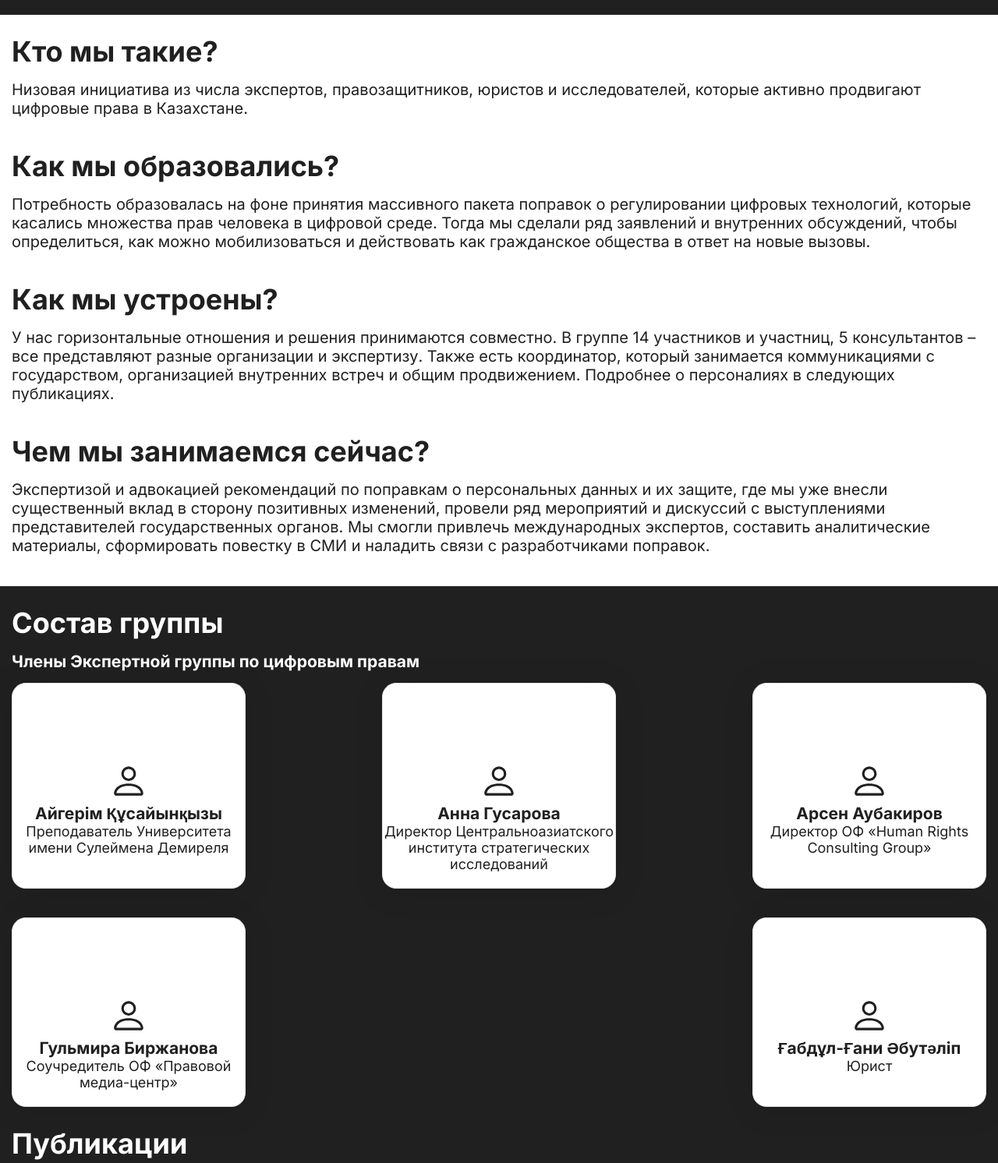
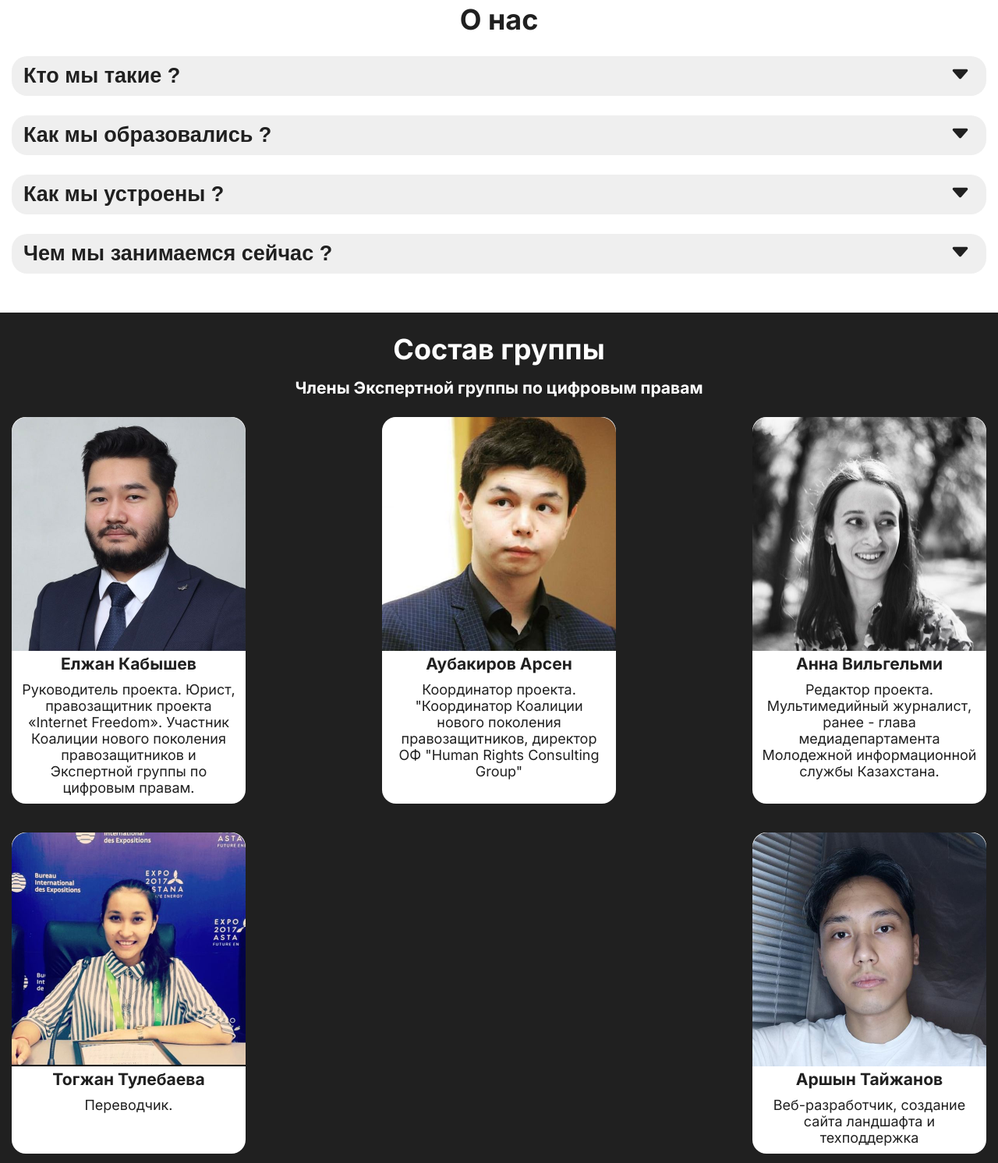
Before and after one commit to soola-sys/Expert-group, a plain HTML site: page index.html in a window 1280 px wide. Shown: the part 673-2165 px from the top of the page at 78% size. Drawn offline with nearby package versions, Linux system fonts and the light colour scheme.

Commit message:
fix : change design

```diff
--- a/index.html
+++ b/index.html
@@ -4,7 +4,7 @@
     <meta charset="UTF-8" />
     <meta http-equiv="X-UA-Compatible" content="IE=edge" />
     <meta name="viewport" content="width=device-width, initial-scale=1.0" />
-    <link rel="stylesheet" href="/Expert-group/css/style.css" />
+    <link rel="stylesheet" href="css/style.css" />
     <link
       rel="stylesheet"
       href="https://cdn.jsdelivr.net/npm/bootstrap-icons@1.6.0/font/bootstrap-icons.css"
@@ -19,16 +19,16 @@
   </head>
   <body>
     <div class="wrapper">
-      <header class="header">
+      <header class="header header-container container">
         <div class="header__inner">
           <div class="header__logos">
-            <a href="" class="header__link">
+            <!-- <a href="" class="header__link">
               <img
                 src="img/logo.png"
                 alt="Digital Rights"
                 width="118"
                 height="118"
-            /></a>
+            /></a> -->
             <a href="" class="header__link">
               <img
                 src="img/logo-drfl.png"
@@ -37,13 +37,26 @@
                 height="47"
             /></a>
           </div>
+          <nav class="header__nav">
+            <ul class="header__list list">
+              <li class="list__item">
+                <a href="" class="list__link"></a>О нас
+              </li>
+              <li class="list__item">
+                <a href="" class="list__link"></a>Состав Группы
+              </li>
+              <li class="list__item">
+                <a href="" class="list__link"></a>Публикации
+              </li>
+            </ul>
+          </nav>
           <div class="header__social social">
             <a href="https://www.instagram.com/dreg_kz/" class="social__link"
               ><object>
                 <svg
                   xmlns="http://www.w3.org/2000/svg"
-                  width="28"
-                  height="28"
+                  width="24"
+                  height="24"
                   fill="white"
                   class="bi bi-instagram"
                   viewBox="0 0 16 16"
@@ -57,8 +70,8 @@
               ><object>
                 <svg
                   xmlns="http://www.w3.org/2000/svg"
-                  width="28"
-                  height="28"
+                  width="24"
+                  height="24"
                   fill="white"
                   class="bi bi-facebook"
                   viewBox="0 0 16 16"
@@ -116,47 +129,71 @@
       <div class="main-question questions">
         <div class="questions__container container">
           <div class="questions__list">
-            <div class="questions__item">
-              <h3 class="questions__title">Кто мы такие?</h3>
-              <p class="questions__answer">
-                Низовая инициатива из числа экспертов, правозащитников, юристов
-                и исследователей, которые активно продвигают цифровые права в
-                Казахстане.
+            <h3 class="questions__title">О нас</h3>
+            <div class="questions__collapse collapse">
+              <div class="collapse__item">
+                <button type="button" class="collapse__drop js-drop">
+                  Кто мы такие ?
+                  <i class="bi bi-caret-down-fill arrow"></i>
+                </button>
+                <div class="collapse__content">
+                  <p class="collapse__text">
+                    Низовая инициатива из числа экспертов, правозащитников,
+                    юристов и исследователей, которые активно продвигают
+                    цифровые права в Казахстане.
                   </p>
                 </div>
-            <div class="questions__item">
-              <h3 class="questions__title">Как мы образовались?</h3>
-              <p class="questions__answer">
+              </div>
+              <div class="collapse__item">
+                <button type="button" class="collapse__drop js-drop">
+                  Как мы образовались ?
+                  <i class="bi bi-caret-down-fill arrow"></i>
+                </button>
+                <div class="collapse__content">
+                  <p class="collapse__text">
                     Потребность образовалась на фоне принятия массивного пакета
-                поправок о регулировании цифровых технологий, которые касались
-                множества прав человека в цифровой среде. Тогда мы сделали ряд
-                заявлений и внутренних обсуждений, чтобы определиться, как можно
-                мобилизоваться и действовать как гражданское общества в ответ на
-                новые вызовы.
+                    поправок о регулировании цифровых технологий, которые
+                    касались множества прав человека в цифровой среде. Тогда мы
+                    сделали ряд заявлений и внутренних обсуждений, чтобы
+                    определиться, как можно мобилизоваться и действовать как
+                    гражданское общества в ответ на новые вызовы.
                   </p>
                 </div>
-            <div class="questions__item">
-              <h3 class="questions__title">Как мы устроены?</h3>
-              <p class="questions__answer">
-                У нас горизонтальные отношения и решения принимаются совместно.
-                В группе 14 участников и участниц, 5 консультантов – все
-                представляют разные организации и экспертизу. Также есть
-                координатор, который занимается коммуникациями с государством,
-                организацией внутренних встреч и общим продвижением. Подробнее о
-                персоналиях в следующих публикациях.
+              </div>
+              <div class="collapse__item">
+                <button type="button" class="collapse__drop js-drop">
+                  Как мы устроены ?
+                  <i class="bi bi-caret-down-fill arrow"></i>
+                </button>
+                <div class="collapse__content">
+                  <p class="collapse__text">
+                    У нас горизонтальные отношения и решения принимаются
+                    совместно. В группе 14 участников и участниц, 5
+                    консультантов – все представляют разные организации и
+                    экспертизу. Также есть координатор, который занимается
+                    коммуникациями с государством, организацией внутренних
+                    встреч и общим продвижением. Подробнее о персоналиях в
+                    следующих публикациях.
                   </p>
                 </div>
-            <div class="questions__item">
-              <h3 class="questions__title">Чем мы занимаемся сейчас?</h3>
-              <p class="questions__answer">
+              </div>
+              <div class="collapse__item">
+                <button type="button" class="collapse__drop js-drop">
+                  Чем мы занимаемся сейчас ?
+                  <i class="bi bi-caret-down-fill arrow"></i>
+                </button>
+                <div class="collapse__content">
+                  <p class="collapse__text">
                     Экспертизой и адвокацией рекомендаций по поправкам о
-                персональных данных и их защите, где мы уже внесли существенный
-                вклад в сторону позитивных изменений, провели ряд мероприятий и
-                дискуссий с выступлениями представителей государственных
-                органов. Мы смогли привлечь международных экспертов, составить
-                аналитические материалы, сформировать повестку в СМИ и наладить
-                связи с разработчиками поправок.
+                    персональных данных и их защите, где мы уже внесли
+                    существенный вклад в сторону позитивных изменений, провели
+                    ряд мероприятий и дискуссий с выступлениями представителей
+                    государственных органов. Мы смогли привлечь международных
+                    экспертов, составить аналитические материалы, сформировать
+                    повестку в СМИ и наладить связи с разработчиками поправок.
                   </p>
+                </div>
+              </div>
             </div>
           </div>
         </div>
@@ -168,91 +205,81 @@
         </h3>
         <div class="section-members__stuff stuff">
           <div class="stuff__item">
-            <svg
-              xmlns="http://www.w3.org/2000/svg"
-              width="50"
-              height="50"
-              fill="currentColor"
-              class="bi bi-person"
-              viewBox="0 0 16 16"
-            >
-              <path
-                d="M8 8a3 3 0 1 0 0-6 3 3 0 0 0 0 6zm2-3a2 2 0 1 1-4 0 2 2 0 0 1 4 0zm4 8c0 1-1 1-1 1H3s-1 0-1-1 1-4 6-4 6 3 6 4zm-1-.004c-.001-.246-.154-.986-.832-1.664C11.516 10.68 10.289 10 8 10c-2.29 0-3.516.68-4.168 1.332-.678.678-.83 1.418-.832 1.664h10z"
+            <div class="stuff__card">
+              <img
+                src="img/person1.jpeg"
+                alt="Елжан Кабышев"
+                width="300"
+                height="300"
+                class="stuff__img"
               />
-            </svg>
-            <h3 class="stuff__name">Айгерім Құсайынқызы</h3>
+              <h3 class="stuff__name">Елжан Кабышев</h3>
               <p class="stuff__detail">
-              Преподаватель Университета имени Сулеймена Демиреля
+                Руководитель проекта. Юрист, правозащитник проекта «Internet
+                Freedom». Участник Коалиции нового поколения правозащитников и
+                Экспертной группы по цифровым правам.
               </p>
             </div>
+          </div>
           <div class="stuff__item">
-            <svg
-              xmlns="http://www.w3.org/2000/svg"
-              width="50"
-              height="50"
-              fill="currentColor"
-              class="bi bi-person"
-              viewBox="0 0 16 16"
-            >
-              <path
-                d="M8 8a3 3 0 1 0 0-6 3 3 0 0 0 0 6zm2-3a2 2 0 1 1-4 0 2 2 0 0 1 4 0zm4 8c0 1-1 1-1 1H3s-1 0-1-1 1-4 6-4 6 3 6 4zm-1-.004c-.001-.246-.154-.986-.832-1.664C11.516 10.68 10.289 10 8 10c-2.29 0-3.516.68-4.168 1.332-.678.678-.83 1.418-.832 1.664h10z"
+            <div class="stuff__card">
+              <img
+                src="img/person2.jpg"
+                alt="Аубакиров Арсен"
+                width="300"
+                height="300"
+                class="stuff__img"
               />
-            </svg>
-            <h3 class="stuff__name">Анна Гусарова</h3>
+              <h3 class="stuff__name">Аубакиров Арсен</h3>
               <p class="stuff__detail">
-              Директор Центральноазиатского института стратегических
-              исследований
+                Координатор проекта. "Координатор Коалиции нового поколения
+                правозащитников, директор ОФ "Human Rights Consulting Group"
               </p>
             </div>
+          </div>
           <div class="stuff__item">
-            <svg
-              xmlns="http://www.w3.org/2000/svg"
-              width="50"
-              height="50"
-              fill="currentColor"
-              class="bi bi-person"
-              viewBox="0 0 16 16"
-            >
-              <path
-                d="M8 8a3 3 0 1 0 0-6 3 3 0 0 0 0 6zm2-3a2 2 0 1 1-4 0 2 2 0 0 1 4 0zm4 8c0 1-1 1-1 1H3s-1 0-1-1 1-4 6-4 6 3 6 4zm-1-.004c-.001-.246-.154-.986-.832-1.664C11.516 10.68 10.289 10 8 10c-2.29 0-3.516.68-4.168 1.332-.678.678-.83 1.418-.832 1.664h10z"
+            <div class="stuff__card">
+              <img
+                src="img/person3.jpg"
+                alt="Aнна Вильгельми"
+                width="300"
+                height="300"
+                class="stuff__img"
               />
-            </svg>
-            <h3 class="stuff__name">Арсен Аубакиров</h3>
+              <h3 class="stuff__name">Aнна Вильгельми</h3>
               <p class="stuff__detail">
-              Директор ОФ «Human Rights Consulting Group»
+                Редактор проекта. Мультимедийный журналист, ранее - глава
+                медиадепартамента Молодежной информационной службы Казахстана.
               </p>
             </div>
-          <div class="stuff__item">
-            <svg
-              xmlns="http://www.w3.org/2000/svg"
-              width="50"
-              height="50"
-              fill="currentColor"
-              class="bi bi-person"
-              viewBox="0 0 16 16"
-            >
-              <path
-                d="M8 8a3 3 0 1 0 0-6 3 3 0 0 0 0 6zm2-3a2 2 0 1 1-4 0 2 2 0 0 1 4 0zm4 8c0 1-1 1-1 1H3s-1 0-1-1 1-4 6-4 6 3 6 4zm-1-.004c-.001-.246-.154-.986-.832-1.664C11.516 10.68 10.289 10 8 10c-2.29 0-3.516.68-4.168 1.332-.678.678-.83 1.418-.832 1.664h10z"
-              />
-            </svg>
-            <h3 class="stuff__name">Гульмира Биржанова</h3>
-            <p class="stuff__detail">Соучредитель ОФ «Правовой медиа-центр»</p>
           </div>
           <div class="stuff__item">
-            <svg
-              xmlns="http://www.w3.org/2000/svg"
-              width="50"
-              height="50"
-              fill="currentColor"
-              class="bi bi-person"
-              viewBox="0 0 16 16"
-            >
-              <path
-                d="M8 8a3 3 0 1 0 0-6 3 3 0 0 0 0 6zm2-3a2 2 0 1 1-4 0 2 2 0 0 1 4 0zm4 8c0 1-1 1-1 1H3s-1 0-1-1 1-4 6-4 6 3 6 4zm-1-.004c-.001-.246-.154-.986-.832-1.664C11.516 10.68 10.289 10 8 10c-2.29 0-3.516.68-4.168 1.332-.678.678-.83 1.418-.832 1.664h10z"
+            <div class="stuff__card">
+              <img
+                src="img/person4.jpg"
+                alt="Тогжан Тулебаева"
+                width="300"
+                height="300"
+                class="stuff__img"
               />
-            </svg>
-            <h3 class="stuff__name">Ғабдұл-Ғани Әбутәліп</h3>
-            <p class="stuff__detail">Юрист</p>
+              <h3 class="stuff__name">Тогжан Тулебаева</h3>
+              <p class="stuff__detail">Переводчик.</p>
+            </div>
+          </div>
+          <div class="stuff__item">
+            <div class="stuff__card">
+              <img
+                src="img/person5.png"
+                alt="Аршын Тайжанов"
+                width="300"
+                height="300"
+                class="stuff__img"
+              />
+              <h3 class="stuff__name">Аршын Тайжанов</h3>
+              <p class="stuff__detail">
+                Веб-разработчик, создание сайта ландшафта и техподдержка
+              </p>
+            </div>
           </div>
         </div>
       </section>
@@ -293,7 +320,12 @@
       </div>
       <footer class="footer footer-container container">
         <div class="footer__inner">
-          <div class="footer__title">Menu</div>
+          <div class="footer__logo">
+            <img src="img/logo.png" alt="Logo" />
+          </div>
+          <div class="footer__title">
+            <p>Menu</p>
+          </div>
           <ul class="footer__list list">
             <li class="list__item">
               <a href="#" class="list__link"> </a>Кто мы такие?
--- a/scss/blocks/footer.scss
+++ b/scss/blocks/footer.scss
@@ -9,6 +9,9 @@
   }
   &__inner {
     padding-bottom: 25px;
+    display: flex;
+    align-items: center;
+    justify-content: space-between;
   }
 }
 .list {
--- a/scss/blocks/header.scss
+++ b/scss/blocks/header.scss
@@ -1,20 +1,22 @@
 @import "../vars.scss";
 
 .header {
-  position: sticky;
-  top: 0;
   background-color: $dark;
-  z-index: 100;
   &__inner {
     display: flex;
     align-items: center;
     justify-content: space-between;
-    padding: 0 20px 0 0;
+    padding: 20px 20px 20px 0;
   }
-  &__logos {
+  &__list {
     display: flex;
-    align-items: center;
-    justify-content: space-between;
+  }
+}
+.list {
+  &__item {
+    &:not(last-child) {
+      margin-right: 25px;
+    }
   }
 }
 .social {
--- a/scss/blocks/main.scss
+++ b/scss/blocks/main.scss
@@ -8,8 +8,8 @@
     margin: 0 0 50px 0;
   }
   &__button {
-    width: 100%;
-    height: 60px;
+    width: 80%;
+    height: 50px;
     font-weight: 500;
     margin: 25px 0 25px 0;
     padding: 8px 10px;
@@ -32,7 +32,7 @@
   &__main-image {
     position: relative;
     width: 545px;
-    height: 500px;
+    height: 450px;
     border-radius: 20px;
     background: rgba(0, 0, 0, 0);
     transform: rotate(-30deg) skew(25deg) scale(0.8);
@@ -49,7 +49,7 @@
     font-weight: 700;
   }
   &__info {
-    max-width: 350px;
+    max-width: 400px;
   }
   &__item {
     list-style-type: none;
@@ -79,30 +79,50 @@
   color: $dark;
 }
 .questions {
-  &__list {
-    padding-top: 25px;
+  padding: 25px 0;
+  &__title {
+    font-size: 2em;
+    text-align: center;
   }
+}
+.collapse {
+  &__item {
+    margin: 25px 0 25px 0;
+  }
+  &__content {
+    padding: 15px;
+    display: none;
+    overflow: hidden;
+  }
+  &__text {
+    color: $dark;
+    font-size: 20px;
+  }
+  &__drop {
+    position: relative;
+    cursor: pointer;
+    padding: 10px 15px;
+    border-radius: 20px;
+    color: $dark;
+    width: 100%;
+    border: none;
+    text-align: left;
+    outline: none;
+    font-size: 1.5em;
+    font-weight: 700;
+  }
+}
+.arrow {
+  position: absolute;
+  right: 20px;
+}
+.section-members {
+  padding: 0 0 25px 0;
+  text-align: center;
   &__title {
     font-size: 2em;
     font-weight: 700;
-    &:not(last-child) {
-      margin: 0 0 15px 0;
-    }
-  }
-  &__answer {
-    font-size: 20px;
-  }
-  &__item {
-    &:not(last-child) {
-      margin-bottom: 40px;
-    }
-  }
-}
-.section-members {
-  padding: 0 0 25px 0;
-  &__title {
-    font-size: 2em;
-    font-weight: 700;
+    padding: 25px 0 0 0;
   }
   &__subtitle {
     margin: 15px 0 15px 0;
@@ -112,30 +132,26 @@
     gap: 37px;
     flex-wrap: wrap;
     justify-content: space-between;
+    margin: 25px 0 25px 0;
   }
 }
 .stuff {
   &__item {
     background: $fff-white;
     color: $dark;
-    border: 1px solid #e9e9e9;
-    box-shadow: 0px 4px 40px rgba(0, 0, 0, 0.1);
     border-radius: 18px;
     max-width: 300px;
     text-align: center;
-    padding-top: 100px;
     width: 100%;
-    &:hover,
-    :focus {
-      background: $dark;
-      color: $fff-white;
-      transition: all 0.4s ease-out;
-      border: 1px solid #cccccc;
-      box-shadow: 0px 4px 8px rgba(38, 38, 38, 0.2);
-    }
   }
   &__detail {
-    padding: 0 0 20px;
+    padding: 10px 12px;
+  }
+  &__card img {
+    border-radius: 20px 20px 0px 0px;
+  }
+  &__img {
+    object-fit: cover;
   }
 }
 .publications {
@@ -144,6 +160,7 @@
     align-items: center;
     justify-content: space-between;
     margin: 15px 0 15px 0;
+    text-align: center;
   }
   &__title {
     font-size: 2em;
@@ -156,6 +173,9 @@
   }
   &__image {
     margin-right: 25px;
+  }
+  &__image img {
+    border-radius: 20px;
   }
   &__authors span {
     margin: 0 5px 0 0;
--- a/scss/style.scss
+++ b/scss/style.scss
@@ -16,9 +16,6 @@ body {
   background: $dark;
   color: $fff-white;
 }
-h2 {
-  padding-top: 25px;
-}
 .container {
   width: 100%;
   max-width: 1700px;
```
Also changed, not shown: js/main.js (+14 -0 lines), css/footer.css, css/header.css, css/main.css, css/style.css, img/person1.jpeg (added), img/person2.jpg (added), img/person3.jpg (added), img/person4.jpg (added), img/person5.png (added). Lines whose indentation alone changed are shown as unchanged.
